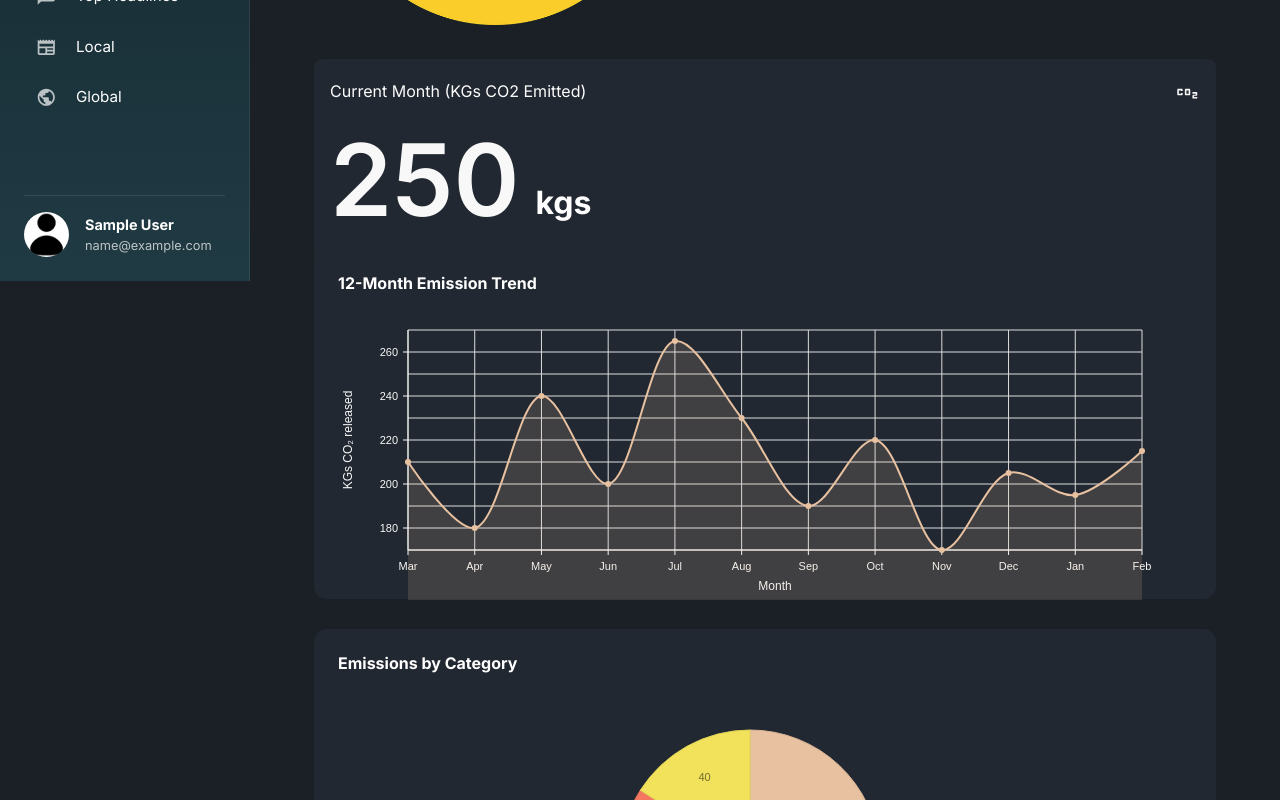
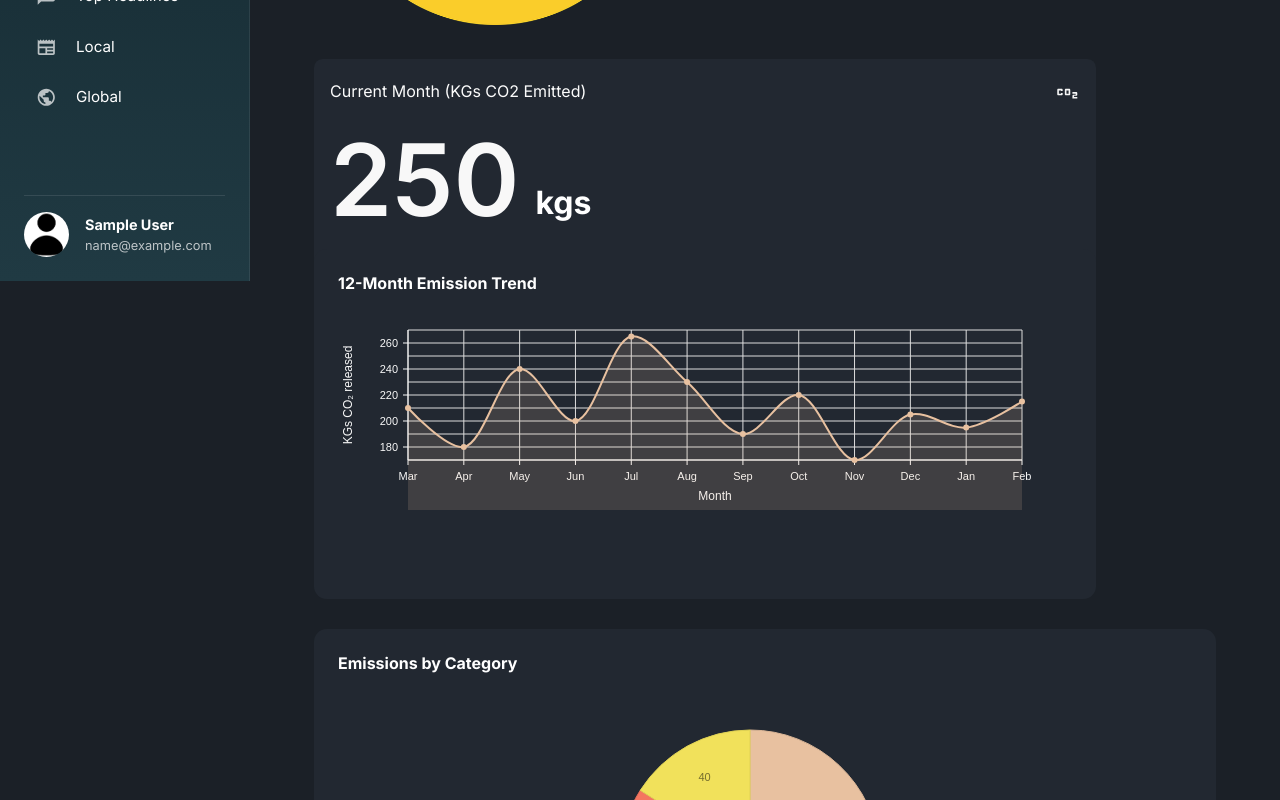
Before and after one commit to AnikChiney/CarbonLensAI, a React (Create React App) app in the folder client/: page /carbon-footprint in a window 1280 px wide. Shown: the part 519-1319 px from the top of the page. Built offline with nearby package versions, Linux system fonts and the light colour scheme; no server answers; sample sign-in values are in the browser's storage.

Commit message:
Update index.jsx

```diff
--- a/client/src/scenes/forYou/carbonFootprint/index.jsx
+++ b/client/src/scenes/forYou/carbonFootprint/index.jsx
@@ -148,7 +148,7 @@ const CarbonFootprint = () => {
             12-Month Emission Trend
           </Typography>
 
-          <Box sx={{ height: "290px" }}>
+          <Box sx={{ height: "200px" }}>
             <OverviewChart isDashboard={true} />
           </Box>
         </Box>
@@ -156,7 +156,7 @@ const CarbonFootprint = () => {
 
         {/* BREAKDOWN CHART */}
         <Box
-          gridColumn="span 12"
+          gridColumn="span 16"
           gridRow="span 2"
           backgroundColor={theme.palette.background.alt}
           p="1.5rem"
```
